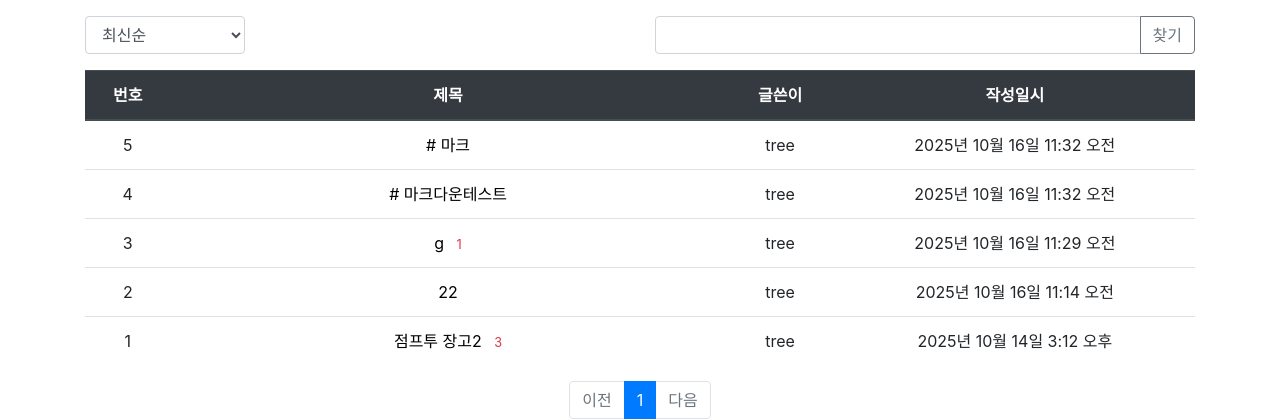
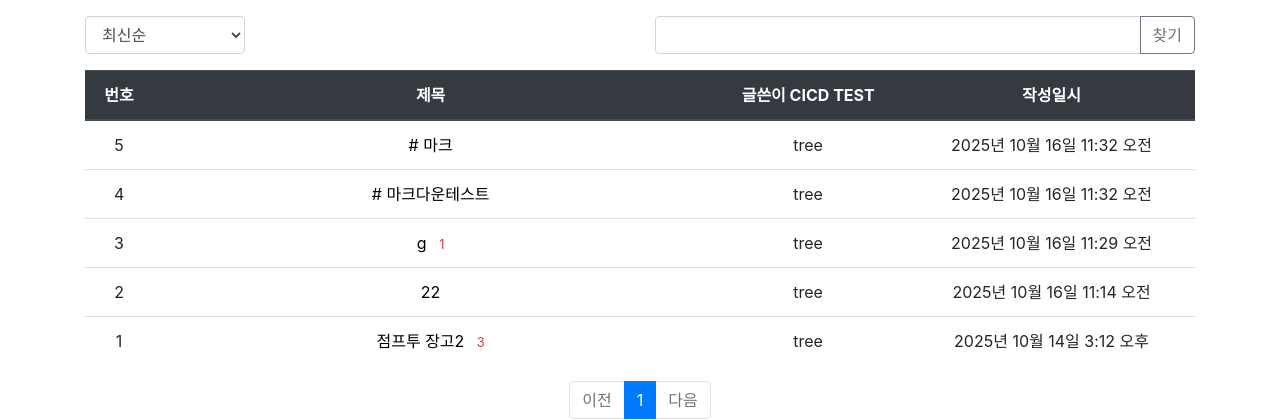
Before and after one commit to KIMHAUN/django-test, a Django app: page / in a window 1280 px wide. Shown: the part 57-477 px from the top of the page. Run offline with Django 5.2, Linux system fonts and the light colour scheme; data comes from the database, SQL or seed files in the repository; some libraries are stand-ins or nearby versions.

Commit message:
CICD 테스트

```diff
--- a/templates/pybo/question_list.html
+++ b/templates/pybo/question_list.html
@@ -30,7 +30,7 @@
         <tr class="text-center thead-dark">
             <th>번호</th>
             <th style="width:50%">제목</th>
-            <th>글쓴이</th>
+            <th>글쓴이 CICD TEST</th>
             <th>작성일시</th>
         </tr>
         </thead>
```
